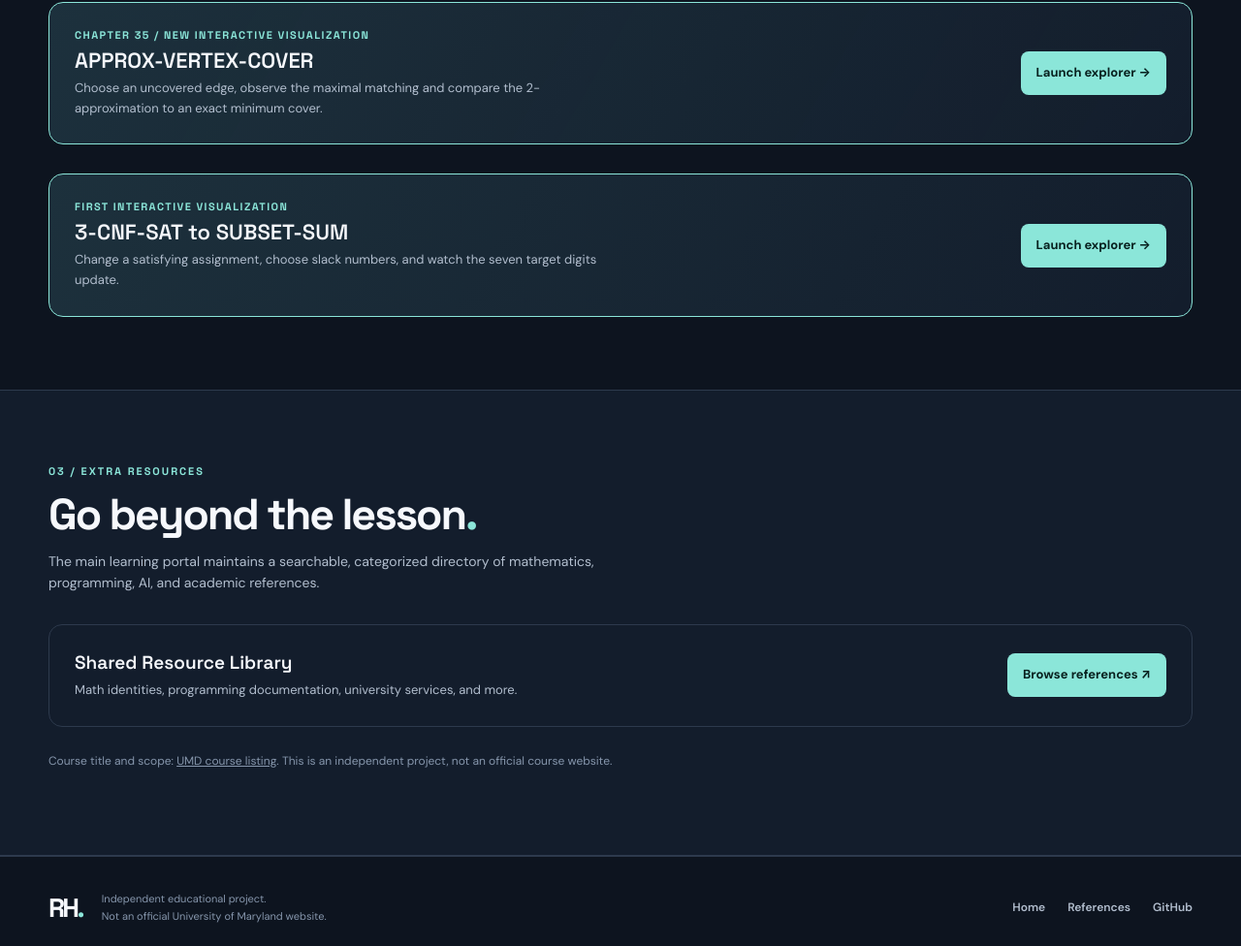
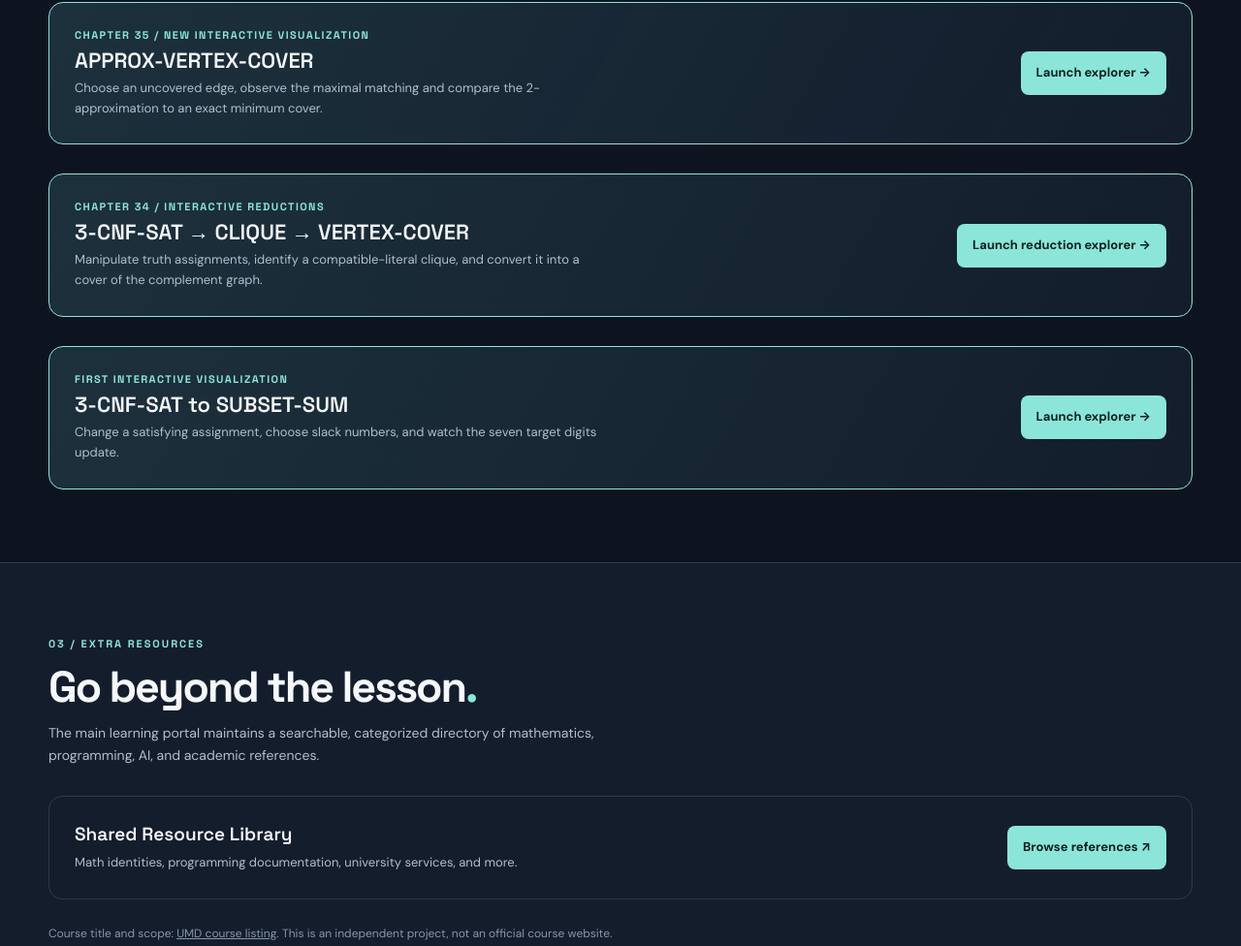
Before and after one commit to RHHanson-UMD/ENEE-641, a website: page site/index.html in a window 1280 px wide. Shown: the part 1550-2526 px from the top of the page at 97% size. Drawn offline with Linux system fonts and the light colour scheme.

Commit message:
Add Chapter 34 reduction explorer navigation

```diff
--- a/site/index.html
+++ b/site/index.html
@@ -18,6 +18,7 @@
  </div></section>
  <section class="course-section" id="topics"><div class="container"><div class="section-label">02 / SUBJECT MAP</div><h2>What we'll explore<span class="period">.</span></h2><p class="section-copy">Planned topic areas. Materials and interactive modules will be added incrementally.</p><div class="topics"><div class="topic"><span>01</span>Logic and proof methods</div><div class="topic"><span>02</span>Graph theory and algorithms</div><div class="topic"><span>03</span>Combinatorics and sets</div><div class="topic"><span>04</span>Complexity and NP-completeness</div></div>
  <div class="demo-card"><div><div class="demo-kicker">CHAPTER 35 / NEW INTERACTIVE VISUALIZATION</div><h3>APPROX-VERTEX-COVER</h3><p>Choose an uncovered edge, observe the maximal matching and compare the 2-approximation to an exact minimum cover.</p></div><a class="demo-btn" href="./visualizations/vertex-cover.html">Launch explorer &rarr;</a></div>
+ <div class="demo-card"><div><div class="demo-kicker">CHAPTER 34 / INTERACTIVE REDUCTIONS</div><h3>3-CNF-SAT → CLIQUE → VERTEX-COVER</h3><p>Manipulate truth assignments, identify a compatible-literal clique, and convert it into a cover of the complement graph.</p></div><a class="demo-btn" href="./visualizations/clique-cover.html">Launch reduction explorer &rarr;</a></div>
  <div class="demo-card"><div><div class="demo-kicker">FIRST INTERACTIVE VISUALIZATION</div><h3>3-CNF-SAT to SUBSET-SUM</h3><p>Change a satisfying assignment, choose slack numbers, and watch the seven target digits update.</p></div><a class="demo-btn" href="./visualizations/subset-sum.html">Launch explorer &rarr;</a></div>
  </div></section>
  <section class="course-section alt"><div class="container"><div class="section-label">03 / EXTRA RESOURCES</div><h2>Go beyond the lesson<span class="period">.</span></h2><p class="section-copy">The main learning portal maintains a searchable, categorized directory of mathematics, programming, AI, and academic references.</p>
```
